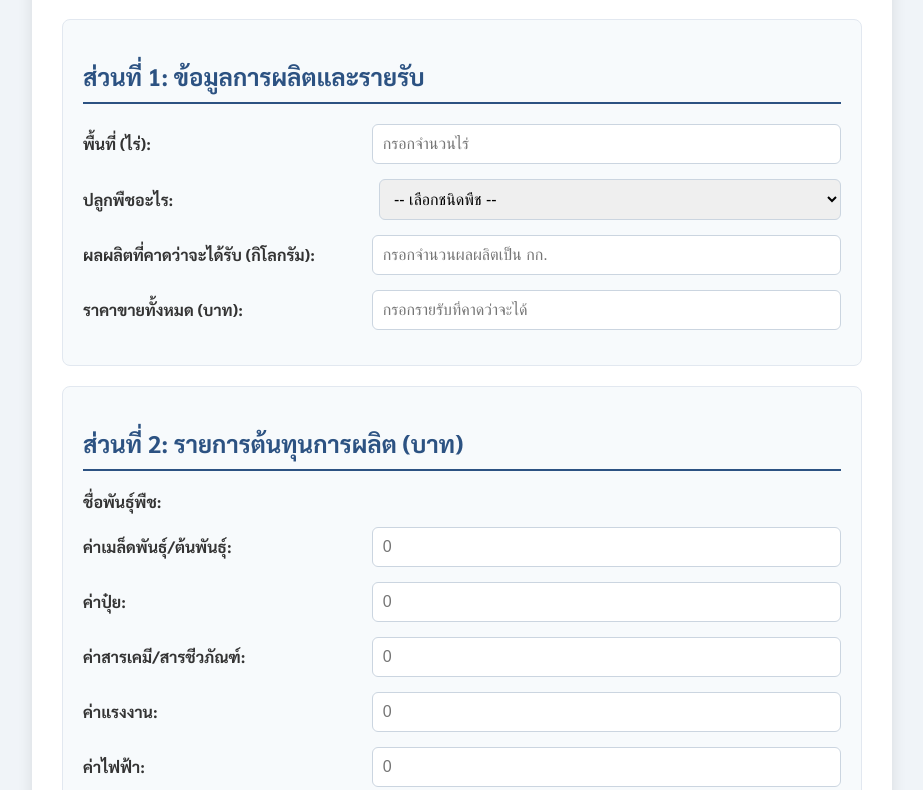
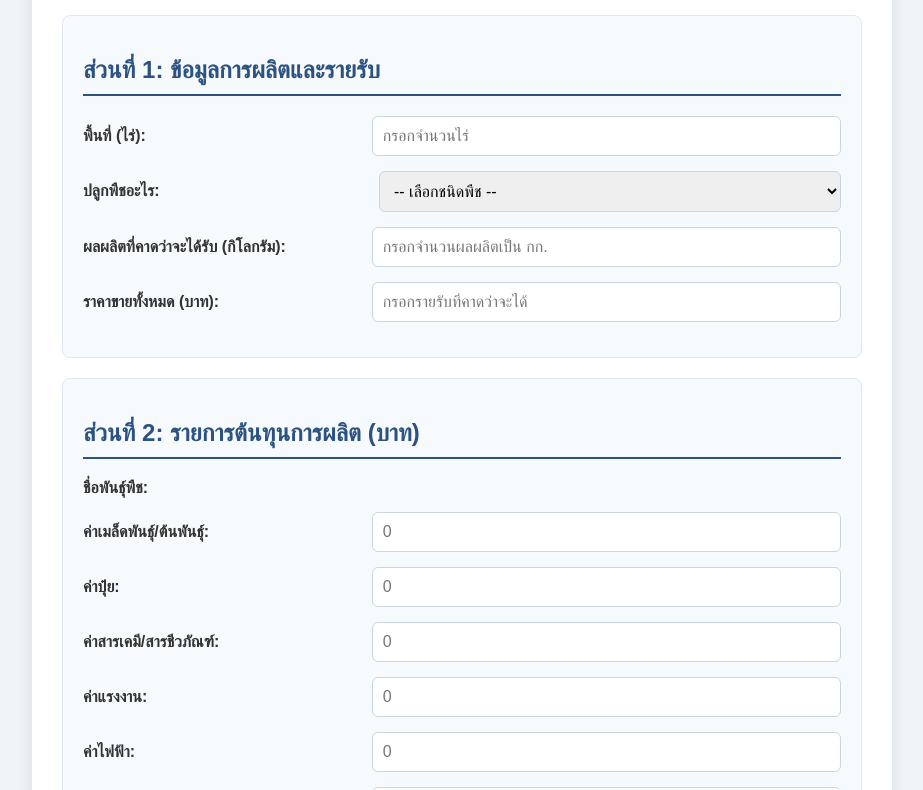
Before and after one commit to MananyaSS/Kaset-Project-ByMS, a plain HTML site: page index.html in a window 1280 px wide. Shown: the part 128-918 px from the top of the page, without its empty margins (178-1101 px from the left). Drawn offline with nearby package versions, Linux system fonts and the light colour scheme.

Commit message:
index.html

```diff
--- a/index.html
+++ b/index.html
@@ -8,7 +8,6 @@
     <script src="https://cdnjs.cloudflare.com/ajax/libs/html2canvas/1.4.1/html2canvas.min.js"></script>
     <script src="https://cdnjs.cloudflare.com/ajax/libs/jspdf/2.5.1/jspdf.umd.min.js"></script>
     <style>
-        @import url('https://fonts.googleapis.com/css2?family=Sarabun:wght@400;700&display=swap');
         body {
             font-family: 'Sarabun', sans-serif;
             background-color: #f0f4f8;
@@ -454,4 +453,5 @@ document.addEventListener('DOMContentLoaded', function() {
 </script>
 
 </body>
+
 </html>
```
